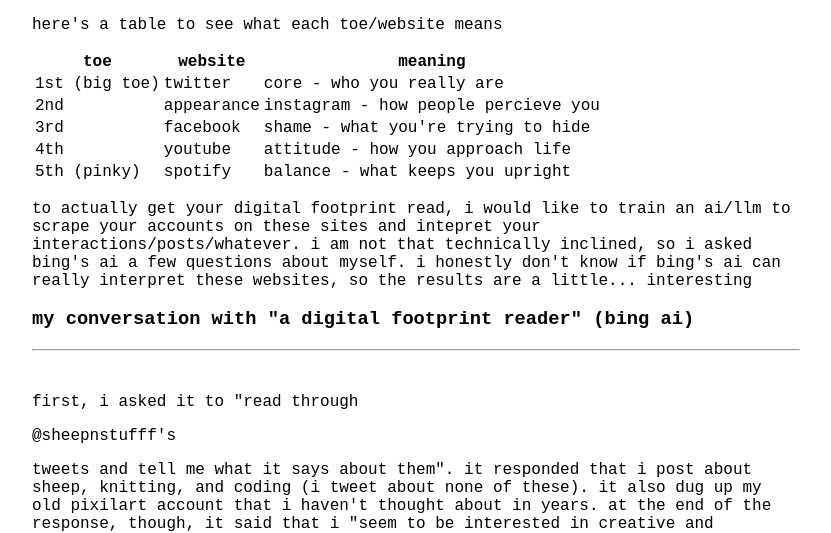
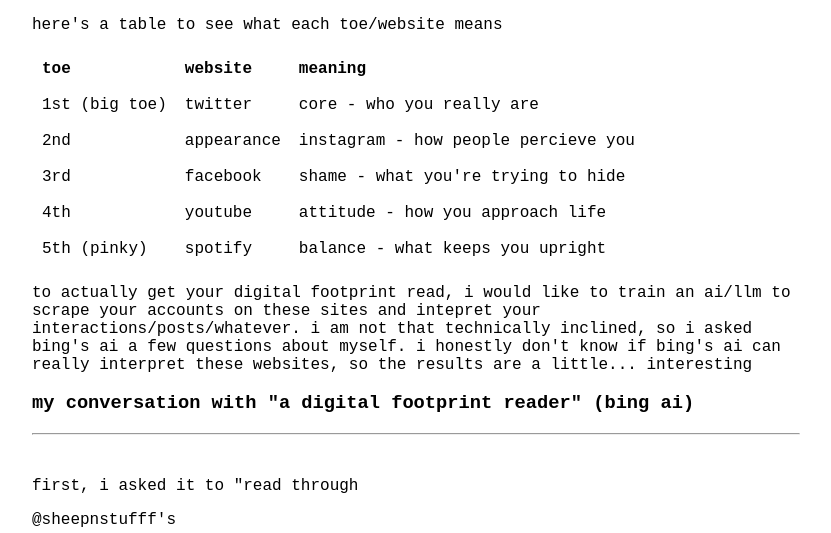
Before and after one commit to motherforking/EROFT, a plain HTML site: page technomancy/technomancy.html in a window 1280 px wide. Shown: the part 1720-2253 px from the top of the page, without its empty margins (224-1055 px from the left). Drawn offline with Linux system fonts and the light colour scheme.

Commit message:
fix table formatting

```diff
--- a/technomancy/styles.css
+++ b/technomancy/styles.css
@@ -27,3 +27,12 @@
 	display: block;
 	text-align: center;
 }
+
+table{
+	display: block;
+}
+
+td, th {
+	text-align: left;
+	padding: 8px;
+  }
```
